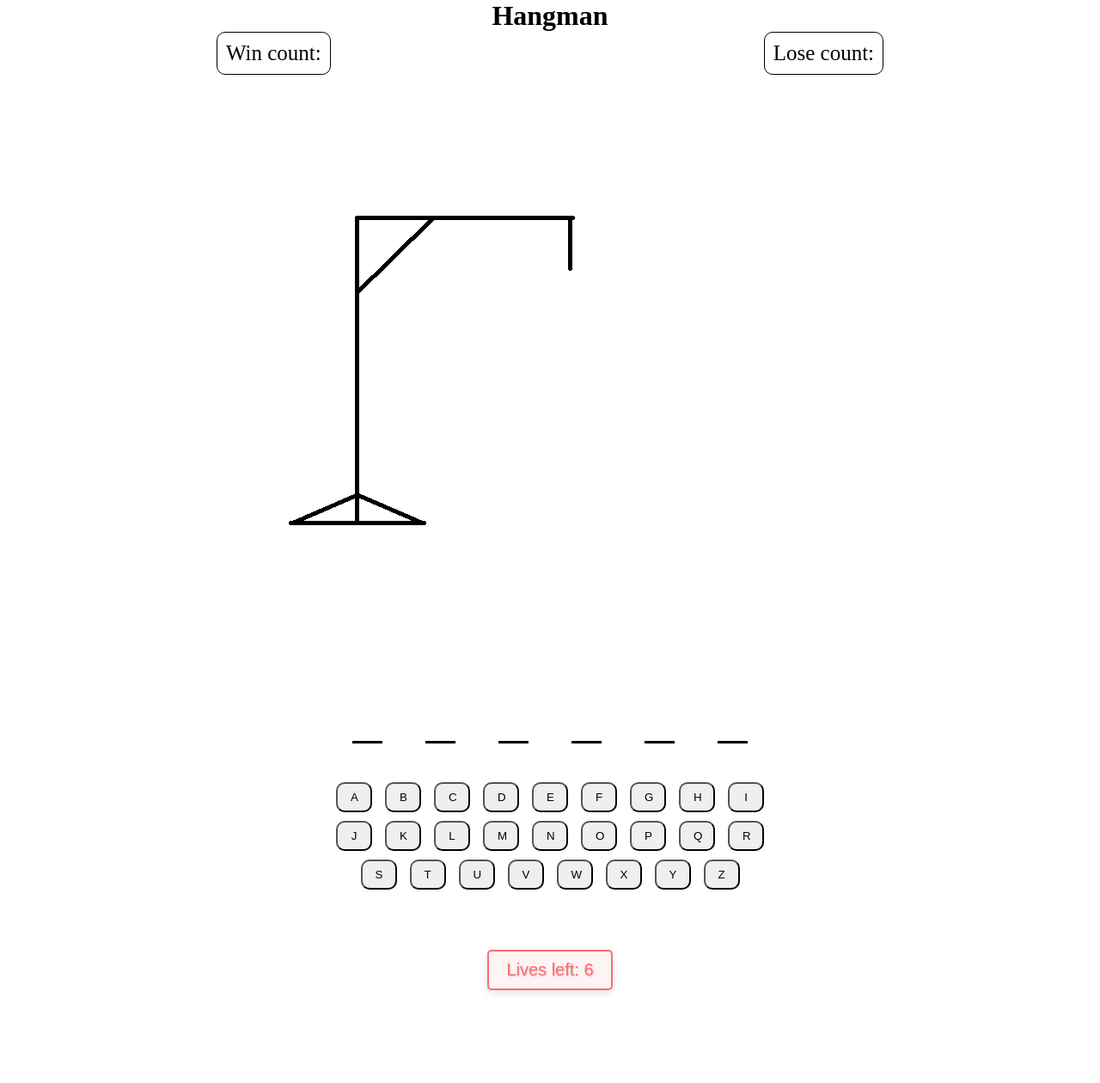
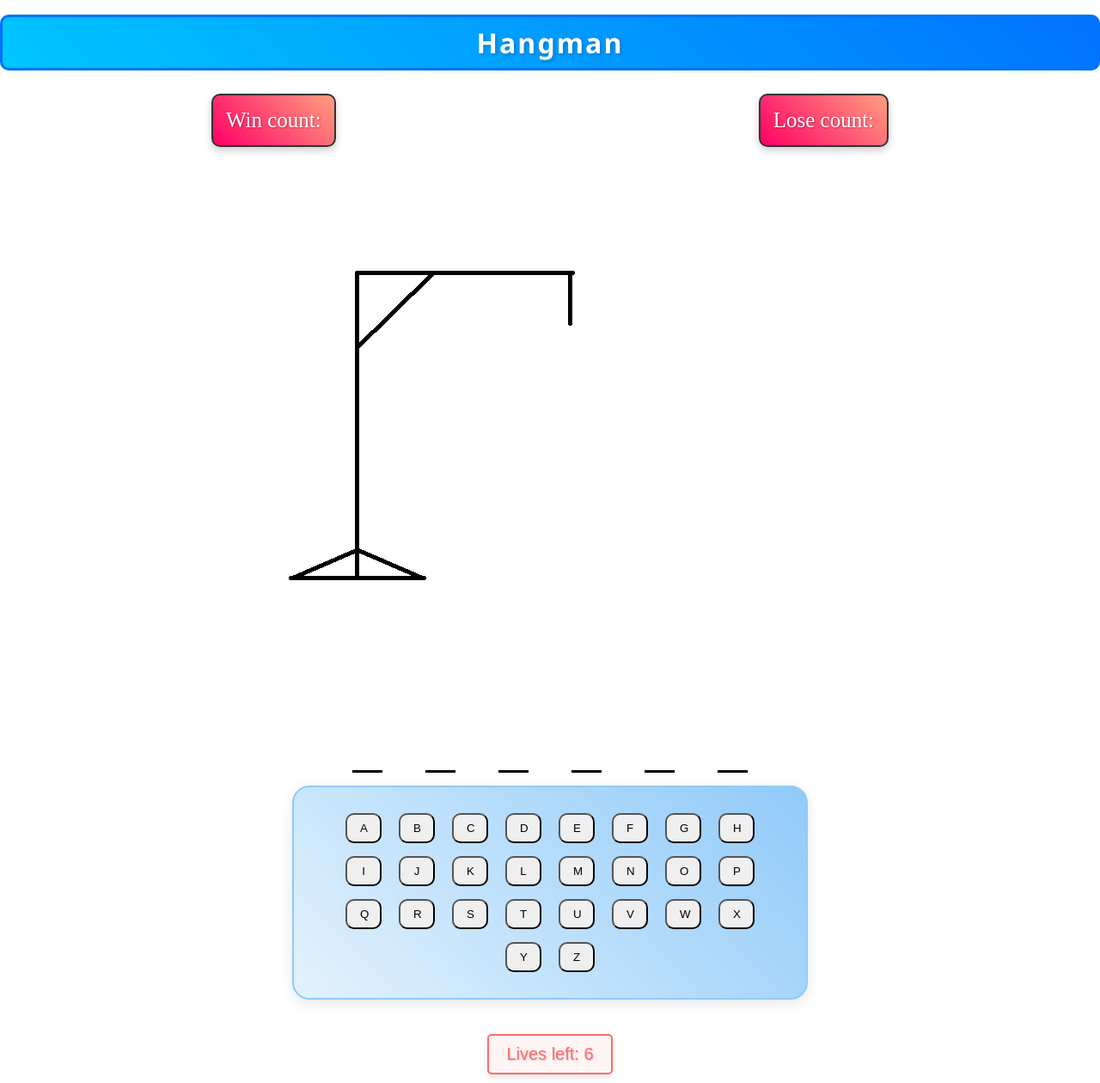
Before and after one commit to aksrug/hangman, a React (Vite) app: page / in a window 1280 px wide. Shown: the whole page at 86% size. Before the commit the page ends 1162 px from the top, so only its background shows below. Built offline with nearby package versions, Linux system fonts and the light colour scheme.

Commit message:
style update

```diff
--- a/src/App.css
+++ b/src/App.css
@@ -13,12 +13,22 @@ main {
 
 h1 {
   text-align: center;
+  background: linear-gradient(45deg, #00c6ff, #0072ff);
+  color: white;
+  text-shadow: 2px 2px 4px rgba(0, 0, 0, 0.2);
+  padding: 8px;
+  border-radius: 10px;
+  font-family: 'Segoe UI', Tahoma, Geneva, Verdana, sans-serif;
+  letter-spacing: 2px;
+  margin: 17px 0;
+  border: 3px solid #0072ff;
+  animation: glowing 1.5s infinite;
 }
 
 .hangmanContainer {
   display: flex;
   justify-content: center;
-  padding: 40px;
+  padding: 10px;
   position: relative;
 }
 
@@ -42,8 +52,18 @@ h1 {
   flex-wrap: wrap;
   justify-content: center;
   padding: 30px;
-  width: 575px;
-  gap: 10px 15px;
+  width: 600px;
+  gap: 15px 20px;
+  background: linear-gradient(45deg, #e3f2fd, #90caf9);
+  border-radius: 20px;
+  box-shadow: 0px 4px 15px rgba(0, 0, 0, 0.1);
+  border: 2px solid #90caf9;
+  transition: transform 0.3s ease, box-shadow 0.3s ease;
+}
+
+.keyboardContainer:hover {
+  transform: scale(1.02);
+  box-shadow: 0px 6px 20px rgba(0, 0, 0, 0.15);
 }
 
 .boardButton {
@@ -138,7 +158,6 @@ h1 {
   background-color: #ffe5e5;
 }
 
-
 .resultCounter {
   display: flex;
   flex-direction: row;
@@ -147,12 +166,25 @@ h1 {
 }
 
 .resultContainer {
-  padding: 10px;
-  border: 1px solid black;
+  padding: 15px;
+  border: 2px solid #333;
   font-size: 25px;
   border-radius: 10px;
-  font-family: cursive;
+  font-family: 'Cursive';
+  background: linear-gradient(45deg, #f06, #ff9e80);
+  color: white;
+  text-shadow: 1px 1px 2px rgba(0, 0, 0, 0.3);
+  box-shadow: 0px 4px 10px rgba(0, 0, 0, 0.2);
+  margin: 10px 0;
+  transition: transform 0.3s ease, box-shadow 0.3s ease;
 }
+
+.resultContainer:hover {
+  transform: scale(1.05);
+  box-shadow: 0px 6px 14px rgba(0, 0, 0, 0.3);
+  border-color: #f06;
+}
+
 
 
 @media(max-width: 320px) {
```
